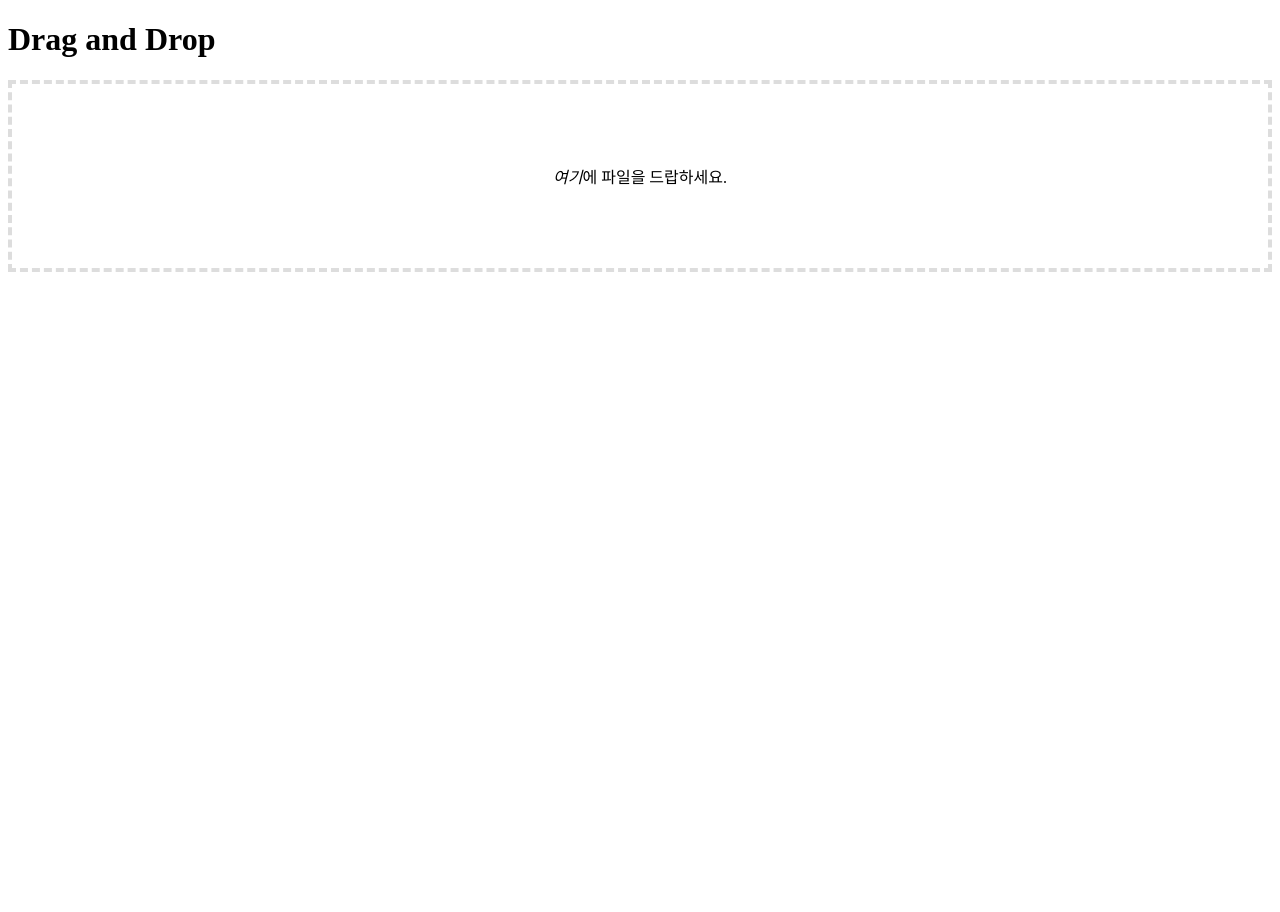
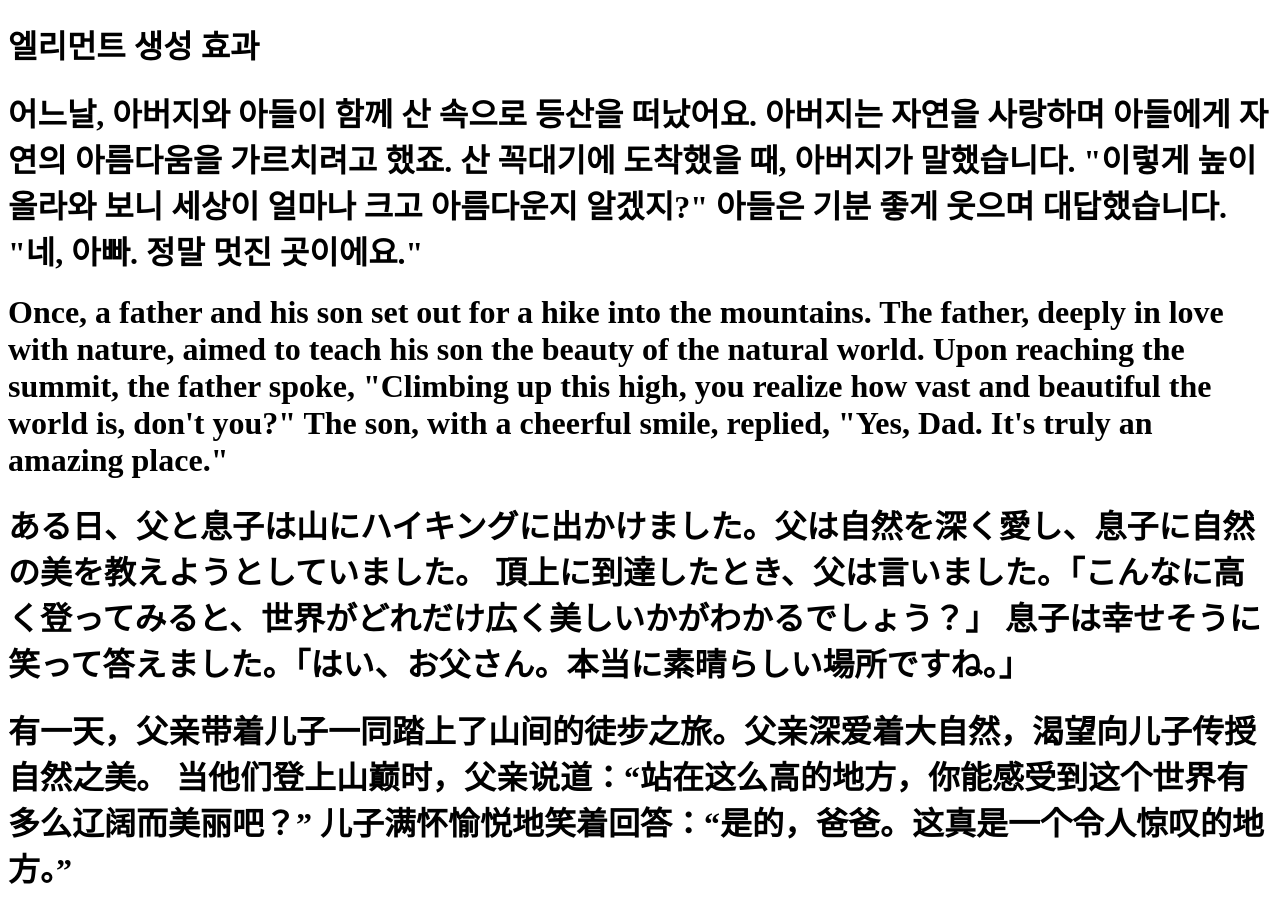
Before and after one commit to dw022/FRONTEND, a plain HTML site: page javascript/examples.html in a window 1280 px wide. Before the commit the page ends 800 px from the top, so only its background shows below. Drawn offline with Linux system fonts and the light colour scheme.

Commit message:
Add examples.html - 엘리먼트 생성 효과

```diff
--- a/javascript/examples.html
+++ b/javascript/examples.html
@@ -1313,7 +1313,7 @@
       }
     </script> -->
 
-    <h1>Drag and Drop</h1>
+    <!-- <h1>Drag and Drop</h1>
 
     <style>
       #drop-zone {
@@ -1359,11 +1359,55 @@
 
         console.log("Selected Files:", files);
 
-        // 이 부분에서 서버 제출
+        // 이 부분에서 서버에 제출
         // 폼을 숨기고 성공 메세지를 보여준다.
         dropZone.classList.add("hidden");
         done.classList.remove("hidden");
       };
+    </script> -->
+
+    <style>
+      .el {
+        /* opacity: 0; */
+        transition: opacity 0.5s;
+      }
+
+      .active {
+        opacity: 1;
+      }
+    </style>
+    <h1>엘리먼트 생성 효과</h1>
+
+    <h1 class="el">어느날, 아버지와 아들이 함께 산 속으로 등산을 떠났어요. 아버지는 자연을 사랑하며 아들에게 자연의 아름다움을 가르치려고 했죠.
+      산 꼭대기에 도착했을 때, 아버지가 말했습니다. "이렇게 높이 올라와 보니 세상이 얼마나 크고 아름다운지 알겠지?"
+      아들은 기분 좋게 웃으며 대답했습니다. "네, 아빠. 정말 멋진 곳이에요."</h1>
+    <h1 class="el">Once, a father and his son set out for a hike into the mountains. The father, deeply in love with nature, aimed to teach his son the beauty of the natural world.
+      Upon reaching the summit, the father spoke, "Climbing up this high, you realize how vast and beautiful the world is, don't you?"
+      The son, with a cheerful smile, replied, "Yes, Dad. It's truly an amazing place."</h1>
+    <h1 class="el">ある日、父と息子は山にハイキングに出かけました。父は自然を深く愛し、息子に自然の美を教えようとしていました。
+      頂上に到達したとき、父は言いました。「こんなに高く登ってみると、世界がどれだけ広く美しいかがわかるでしょう？」
+      息子は幸せそうに笑って答えました。「はい、お父さん。本当に素晴らしい場所ですね。」</h1>
+    <h1 class="el">有一天，父亲带着儿子一同踏上了山间的徒步之旅。父亲深爱着大自然，渴望向儿子传授自然之美。
+      当他们登上山巅时，父亲说道：“站在这么高的地方，你能感受到这个世界有多么辽阔而美丽吧？”
+      儿子满怀愉悦地笑着回答：“是的，爸爸。这真是一个令人惊叹的地方。”</h1>
+
+    <script>
+      var els = document.getElementsByClassName("el");
+
+      document.addEventListener("scroll", function () {
+        // 뷰포트의 높이
+        var vh = window.innerHeight;
+
+        for (var i=0; i<els.length; i++) {
+          // 엘리먼트 탑과 뷰포트 탑 사이의 거리
+          var y=els[i].getBoundingClientRect().y;
+
+          // y값이 vh보다 작아지면 뷰포트에 진입했다는 것을 알 수 있다.
+        if (y<vh*0.9) {
+          els[i].classList.add("active");
+        }
+        }
+      })
     </script>
 </body>
 </html>
```
